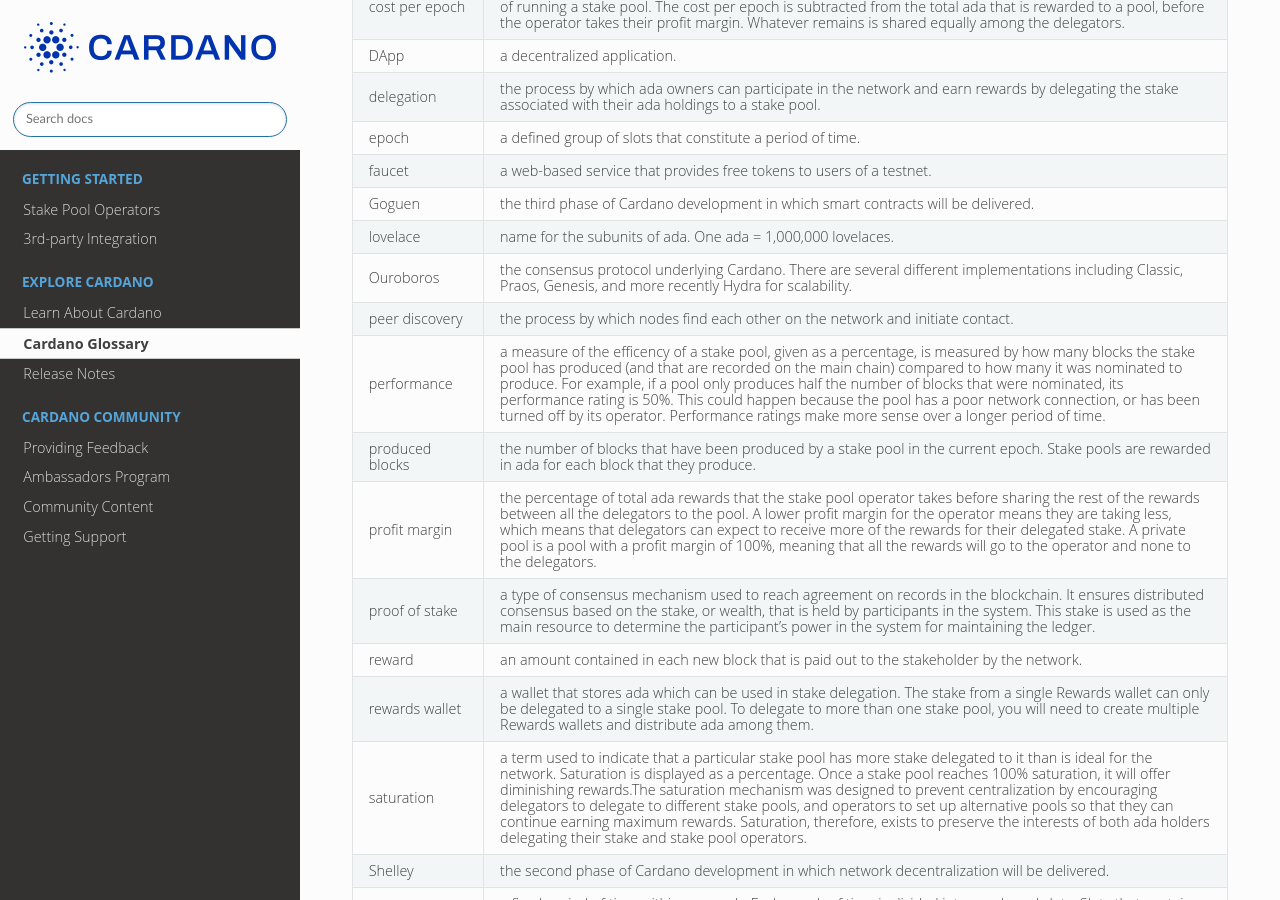
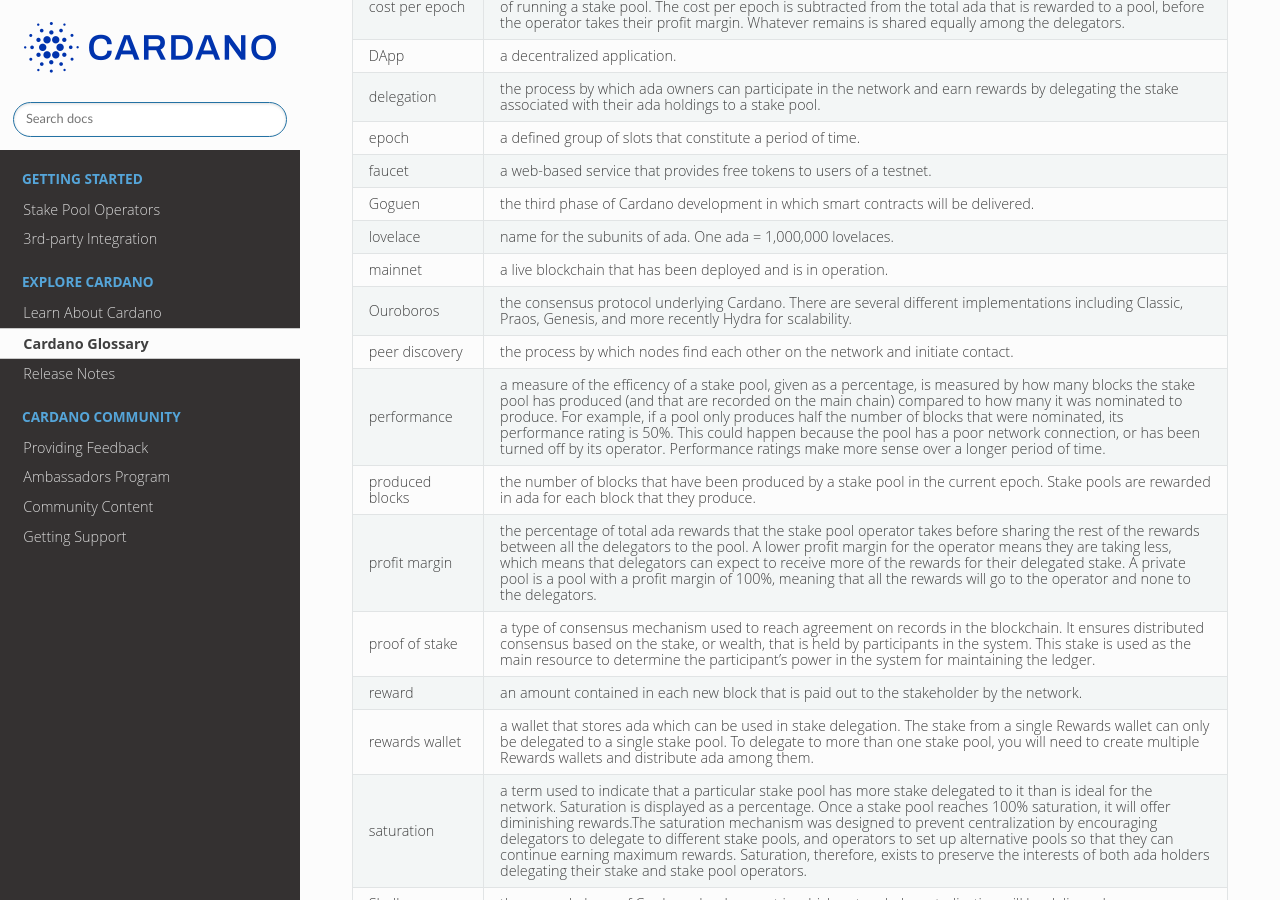
Before and after one commit to input-output-hk/technical-docs, a Sphinx documentation site: the page built from source/glossary.rst, in a window 1280 px wide and 900 px high, scrolled down 671 px. Built offline with Sphinx 7.4.7 and the Read the Docs theme 2.0.0, drawn with Linux system fonts in a browser that asks for light colours; pages that are not in the unit, such as notebooks, are missing from menus.

Commit message:
Update glossary.rst
adding mainnet term

```diff
--- a/source/glossary.rst
+++ b/source/glossary.rst
@@ -37,6 +37,8 @@
      - the third phase of Cardano development in which smart contracts will be delivered.
    * - lovelace
      - name for the subunits of ada. One ada = 1,000,000 lovelaces.
+   * - mainnet
+     - a live blockchain that has been deployed and is in operation.
    * - Ouroboros
      - the consensus protocol underlying Cardano. There are several different implementations including Classic, Praos, Genesis, and more recently Hydra for scalability.
    * - peer discovery
```
